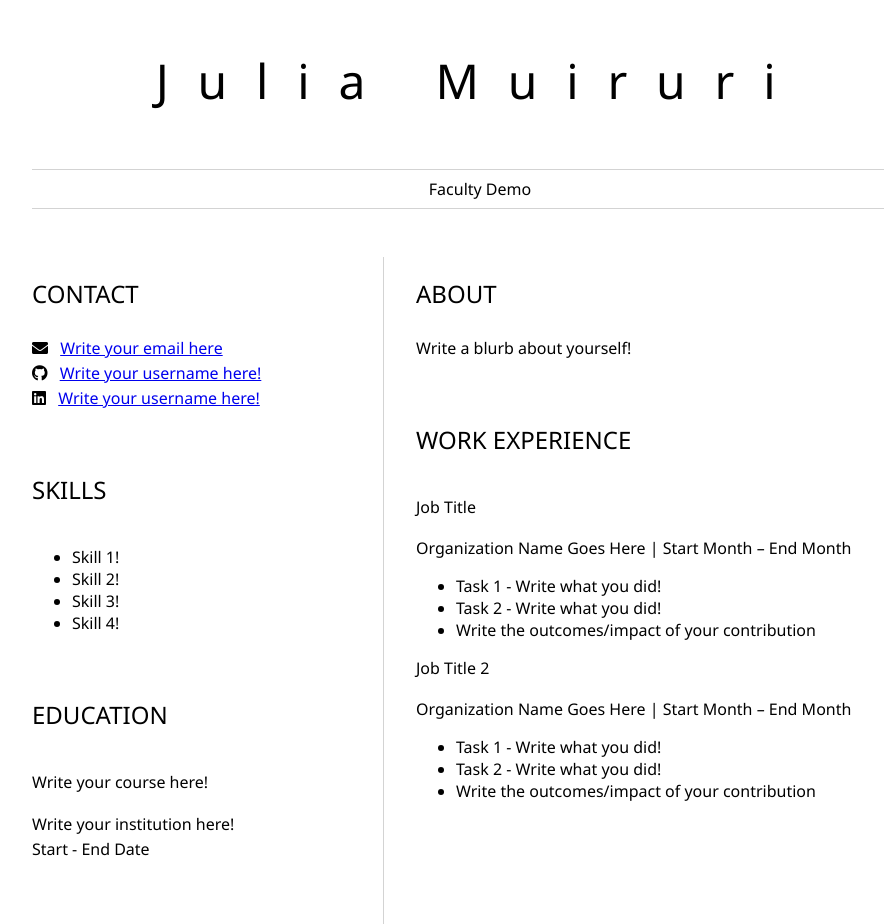
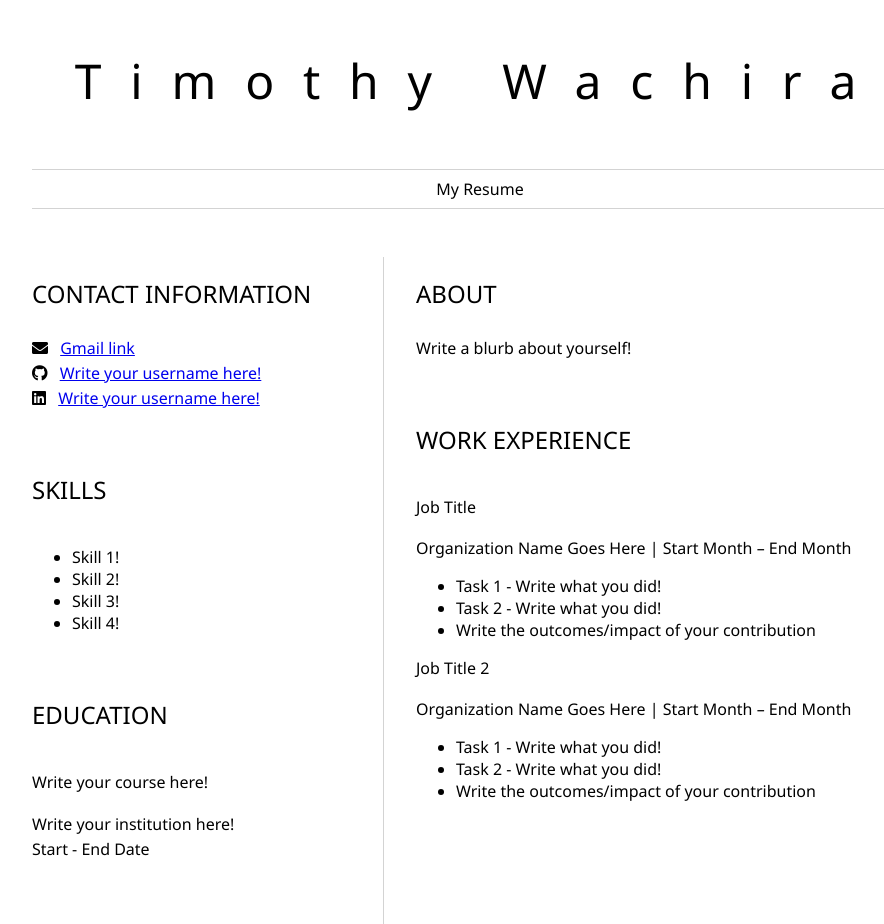
Before and after one commit to Wachira076/Resume-repo, a plain HTML site: page index.html in a window 1280 px wide. Shown: the whole page, without its empty margins (160-1044 px from the left). Drawn offline with Linux system fonts and the light colour scheme.

Commit message:
contact info

```diff
--- a/index.html
+++ b/index.html
@@ -2,25 +2,25 @@
 	<head>
 		<link href="style.css" rel="stylesheet">
         <link rel="stylesheet" href="https://cdnjs.cloudflare.com/ajax/libs/font-awesome/5.15.4/css/all.min.css">
-        <title>Julia Muiruri</title>
+        <title>Timothy Wachira</title>
 	</head>
 
 	<body>
 		<header id="header">
 			<!-- resume header with your name and title -->
-			<h1>Julia Muiruri</h1>
+			<h1>Timothy Wachira</h1>
 			<hr>
-			Faculty Demo
+			My Resume
 			<hr>
 		</header>
 		<main>
 			<article id="mainLeft">
 				<section>
-					<h2>CONTACT</h2>
+					<h2>CONTACT INFORMATION</h2>
 					<!-- contact info including social media -->
                     <p>
                         <i class="fa fa-envelope" aria-hidden="true"></i>
-                        <a href="mailto:username@domain.top-level domain">Write your email here</a>
+                        <a href="timothygithendu@gmail.com">Gmail link</a>
                     </p>
                     <p>
                         <i class="fab fa-github" aria-hidden="true"></i>
```
